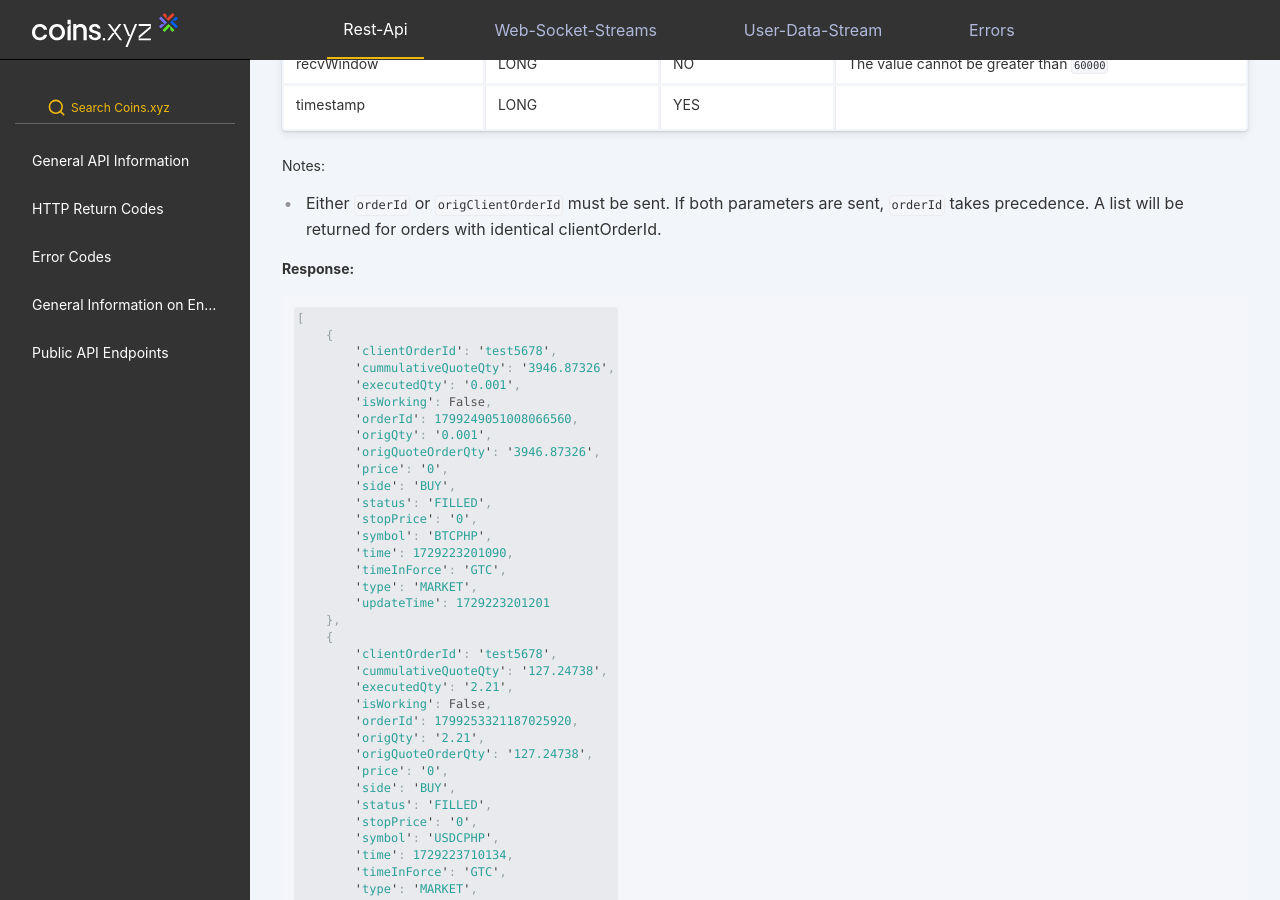
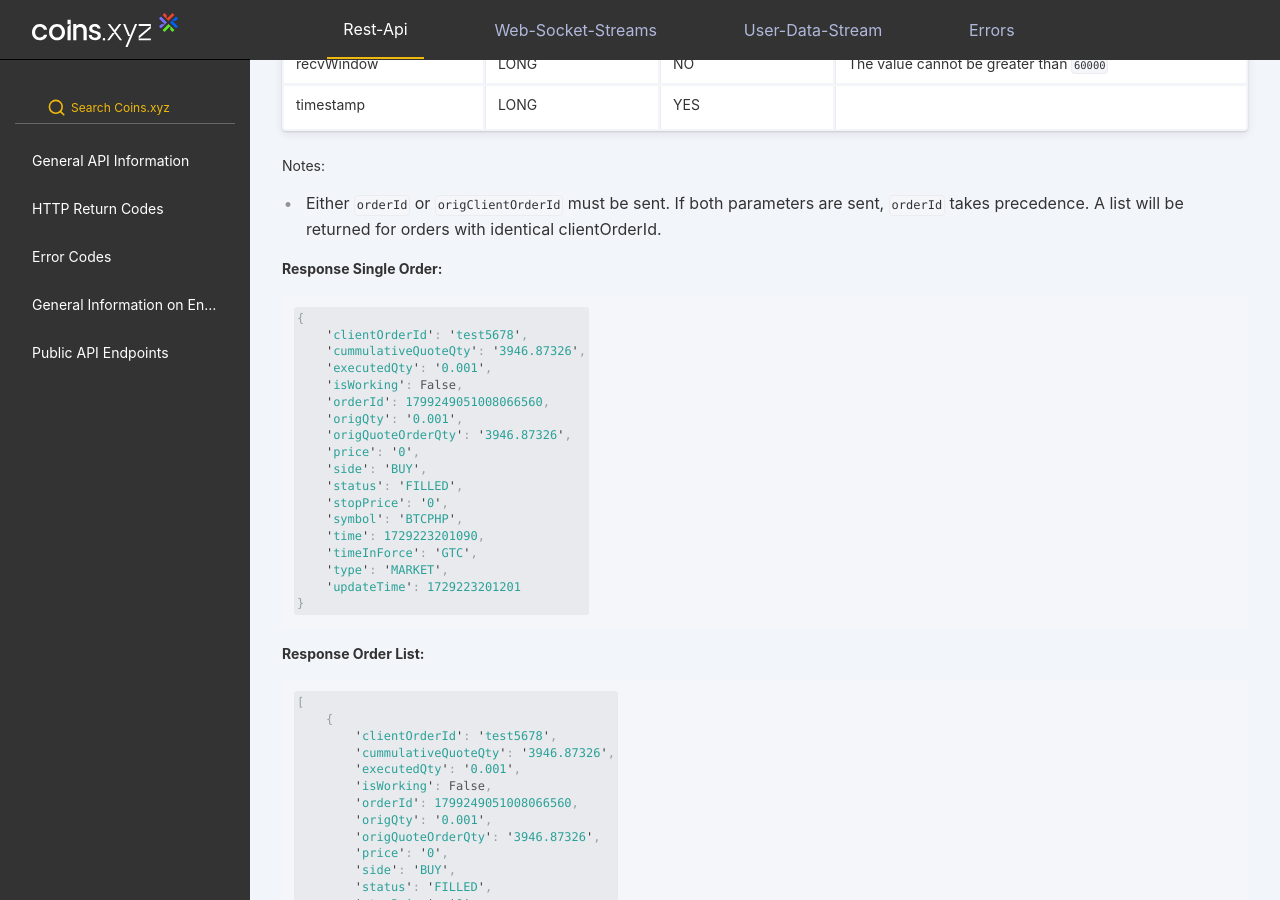
Before and after one commit to coins-docs/xyz, a Jekyll site: the page built from docs/rest-api.md, in a window 1280 px wide and 900 px high, scrolled down 28240 px. Built offline with Jekyll 4.4.1, drawn with Linux system fonts in a browser that asks for light colours.

Commit message:
Update rest-api.md

````diff
--- a/docs/rest-api.md
+++ b/docs/rest-api.md
@@ -1410,7 +1410,29 @@ Notes:
 
 * Either `orderId` or `origClientOrderId` must be sent. If both parameters are sent, `orderId` takes precedence. A list will be returned for orders with identical clientOrderId.
 
-**Response:**
+**Response Single Order:**
+
+```javascript
+{
+    'clientOrderId': 'test5678',
+    'cummulativeQuoteQty': '3946.87326',
+    'executedQty': '0.001',
+    'isWorking': False,
+    'orderId': 1799249051008066560,
+    'origQty': '0.001',
+    'origQuoteOrderQty': '3946.87326',
+    'price': '0',
+    'side': 'BUY',
+    'status': 'FILLED',
+    'stopPrice': '0',
+    'symbol': 'BTCPHP',
+    'time': 1729223201090,
+    'timeInForce': 'GTC',
+    'type': 'MARKET',
+    'updateTime': 1729223201201
+}
+```
+**Response Order List:**
 
 ```javascript
 [
````
